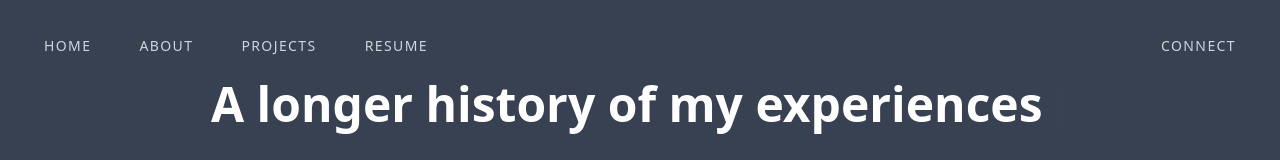
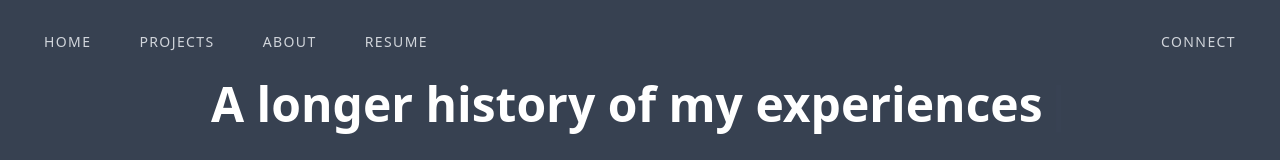
Before and after one commit to bryanhce/portfolio-website, a Next.js app: page /ResumePage in a window 1280 px wide. Shown: the top 160 px of the page. Built offline with nearby package versions, Linux system fonts and the light colour scheme.

Commit message:
change stickiness of header

```diff
--- a/components/Header.tsx
+++ b/components/Header.tsx
@@ -3,13 +3,17 @@ import React from "react";
 import { motion } from "framer-motion";
 import Link from "next/link";
 
-type Props = {};
+type Props = {
+  isMainPage: boolean;
+};
 
-export default function Header({}: Props) {
+export default function Header({ isMainPage }: Props) {
   return (
     <header
-      className="sticky top-1 p-5 flex items-start justify-between max-w-7xl mx-auto
-    z-20 xl:items-center"
+      className={`${
+        isMainPage ? "sticky" : ""
+      } top-1 p-5 flex items-start justify-between max-w-7xl mx-auto
+    z-20 xl:items-center`}
     >
       <motion.div
         initial={{
@@ -31,11 +35,11 @@ export default function Header({}: Props) {
           <Link href="/">
             <button className="heroButton border-none">Home</button>
           </Link>
+          <Link href="/ProjectPage">
+            <button className="heroButton border-none">Projects</button>
+          </Link>
           <Link href="/#about">
             <button className="heroButton border-none">About</button>
-          </Link>
-          <Link href="/ProjectPage">
-            <button className="heroButton border-none">Projects</button>
           </Link>
           <Link href="/ResumePage">
             <button className="heroButton border-none">Resume</button>
--- a/pages/ProjectPage.tsx
+++ b/pages/ProjectPage.tsx
@@ -130,7 +130,7 @@ const ProjectPage = () => {
     scrollbar scrollbar-track-gray-400/20 scrollbar-thumb-[#8185E1]
     text-center"
     >
-      <Header />
+      <Header isMainPage={false} />
       <div className="flex-col">
         <h1 className="text-4xl lg:text-5xl font-semibold px-10 mb-5">
           <span>{text}</span>
--- a/pages/ResumePage.tsx
+++ b/pages/ResumePage.tsx
@@ -120,7 +120,7 @@ const ResumePage = () => {
     scrollbar scrollbar-track-gray-400/20 scrollbar-thumb-[#8185E1]
         text-center"
     >
-      <Header />
+      <Header isMainPage={false} />
       <div className="flex-col">
         <h1 className="text-4xl lg:text-5xl font-semibold px-10 mb-5">
           <span>{text}</span>
--- a/pages/index.tsx
+++ b/pages/index.tsx
@@ -17,18 +17,18 @@ export default function Home() {
         <title>bryanhce</title>
       </Head>
 
-      <Header />
+      <Header isMainPage={true} />
 
       <section id="hero" className="snap-start">
         <Hero />
       </section>
 
+      <section id="projects" className="snap-center">
+        <Projects />
+      </section>
+
       <section id="about" className="snap-center">
         <About />
-      </section>
-
-      <section id="projects" className="snap-center">
-        <Projects />
       </section>
 
       <section id="contact" className="snap-start">
```
